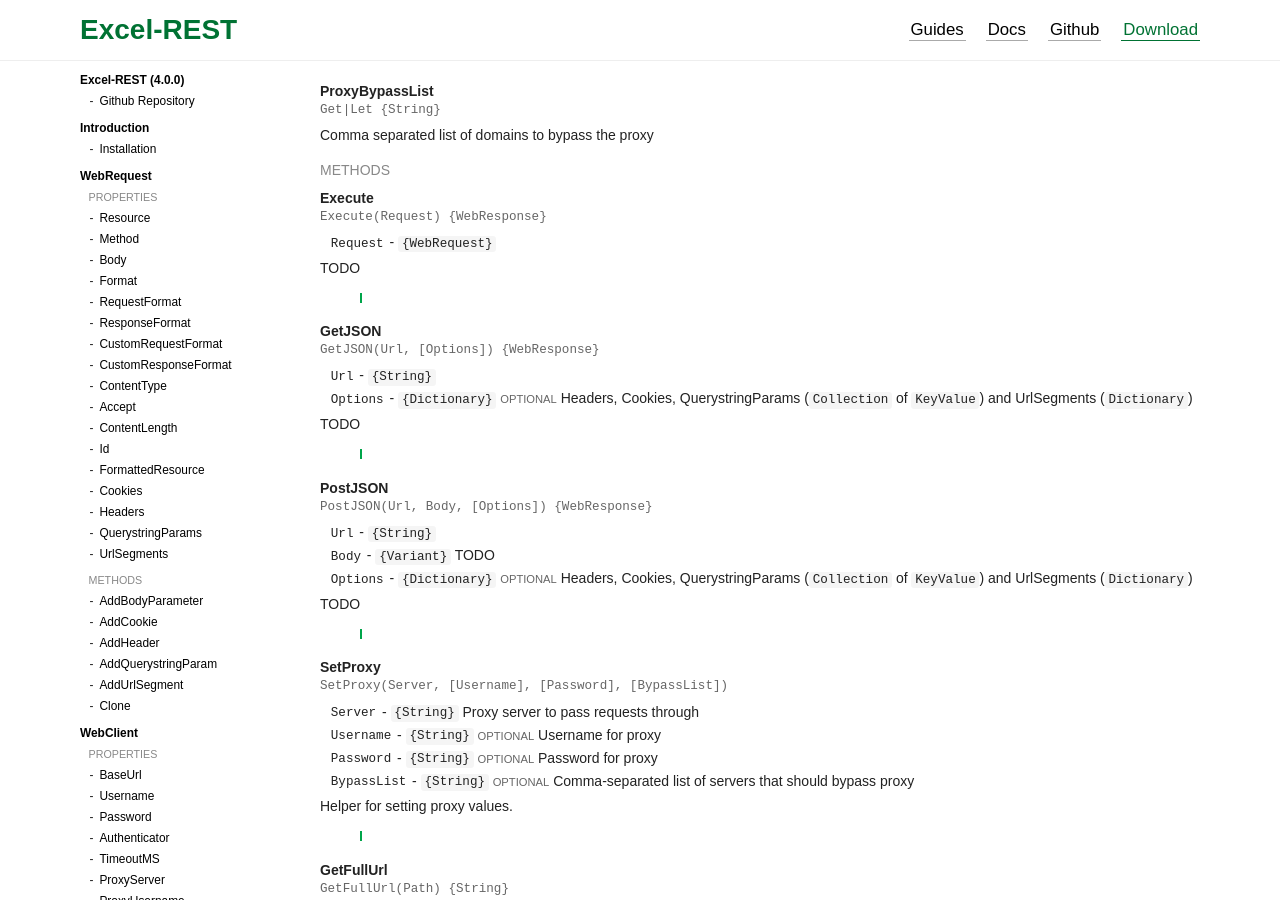
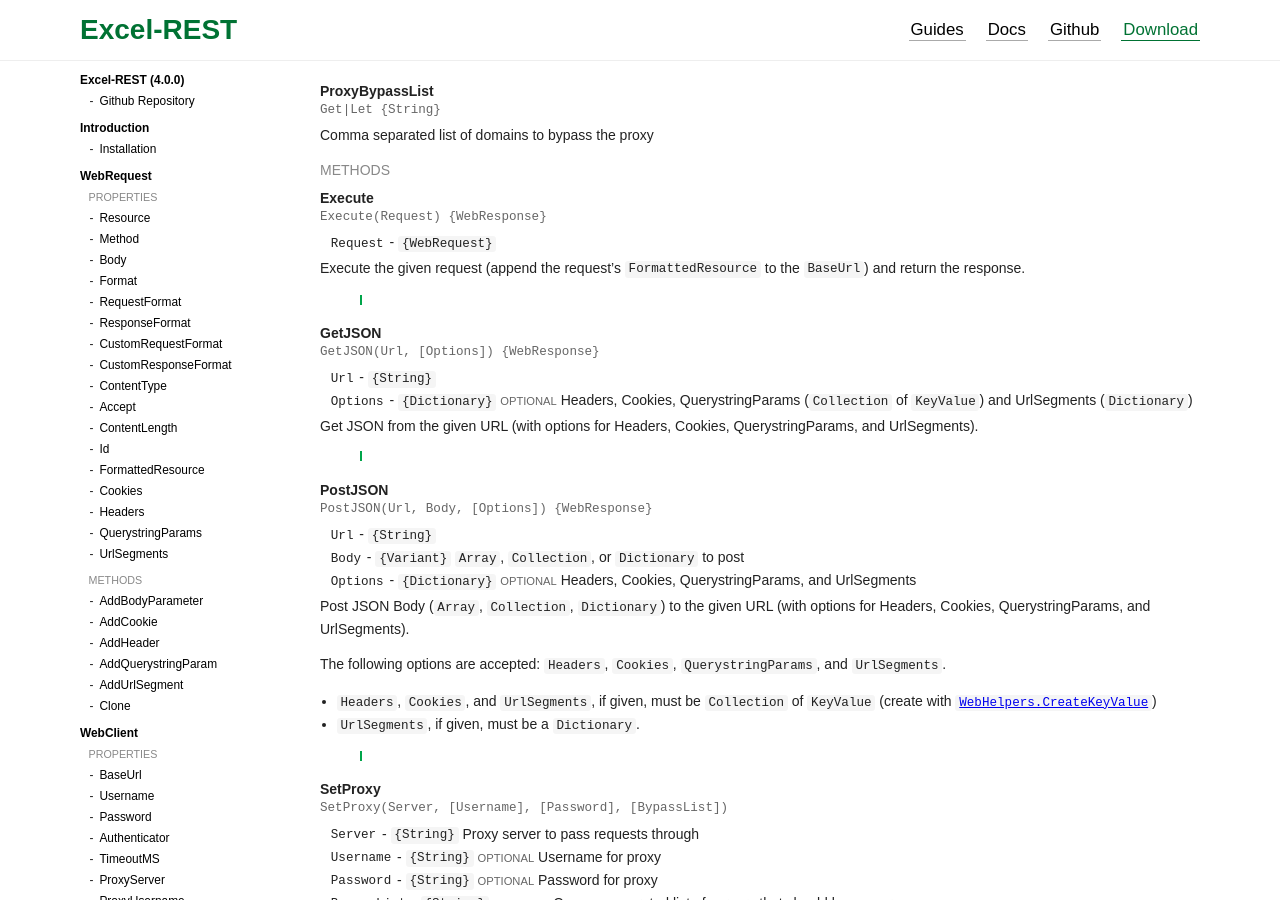
Before and after one commit to VBA-tools/VBA-Web, a Jekyll site: the page built from docs/index.html, in a window 1280 px wide and 900 px high, scrolled down 6529 px. Built offline with Jekyll 4.4.1, drawn with Linux system fonts in a browser that asks for light colours; Markdown is read by kramdown in place of the engine named in the settings.

Commit message:
Update WebClient docs

```diff
--- a/_data/docs/WebClient.yml
+++ b/_data/docs/WebClient.yml
@@ -9,7 +9,7 @@ Properties:
       ' Desired URLs
       ' https://api.example.com/v1/messages
       ' https://api.example.com/v1/users/id
-      '                 BaseUrl <- ^ -> Resource
+      '                BaseUrl <- ^ -> Resource
 
       Dim Client As New WebClient
       Client.BaseUrl = "https://api.example.com/v1/"
@@ -81,9 +81,26 @@ Methods:
     details:
       Request: "`{WebRequest}`"
     description: |
-      TODO
+      Execute the given request
+      (append the request's `FormattedResource` to the `BaseUrl`)
+      and return the response.
     example: |
-      ' TODO
+      Dim Message As String
+
+      Dim Client As New WebClient
+      Client.BaseUrl = "https://api.example.com/v1/"
+
+      Dim Request As New WebRequest
+      Request.Resource = "messages/{id}"
+      Request.AddUrlSegment "id", 123
+
+      ' Add querystring, body, headers, cookies, etc. for request
+
+      Dim Response As WebResponse
+      Set Response = Client.Execute(Request)
+
+      ' -> GET https://api.example/com/v1/messages/123
+      '    headers, cookies, and body...
 
   # GetJSON
   - name: GetJSON
@@ -92,21 +109,59 @@ Methods:
       Url: "`{String}`"
       Options: "`{Dictionary}` _Optional_ Headers, Cookies, QuerystringParams (`Collection` of `KeyValue`) and UrlSegments (`Dictionary`)"
     description: |
-      TODO
+      Get JSON from the given URL (with options for Headers, Cookies, QuerystringParams, and UrlSegments).
     example: |
-      ' TODO
+      Dim Client As New WebClient
+      Dim Url As String
+      Url = "https://api.example.com/v1/messages/1"
+
+      Dim Response As WebResponse
+      Set Response = Client.GetJSON(Url)
+
+      Dim Headers As New Collection
+      Headers.Add RestHelpers.CreateKeyValue("Authorization", "Bearer ...")
+
+      Dim Options As New Dictionary
+      Options.Add "Headers", Headers
+
+      Set Response = Client.GetJSON(Url, Options)
 
   # PostJSON
   - name: PostJSON
     code: "PostJSON(Url, Body, [Options]) {WebResponse}"
     details:
       Url: "`{String}`"
-      Body: "`{Variant}` TODO"
-      Options: "`{Dictionary}` _Optional_ Headers, Cookies, QuerystringParams (`Collection` of `KeyValue`) and UrlSegments (`Dictionary`)"
+      Body: "`{Variant}` `Array`, `Collection`, or `Dictionary` to post"
+      Options: "`{Dictionary}` _Optional_ Headers, Cookies, QuerystringParams, and UrlSegments"
     description: |
-      TODO
+      Post JSON Body (`Array`, `Collection`, `Dictionary`) to the given URL
+      (with options for Headers, Cookies, QuerystringParams, and UrlSegments).
+
+      The following options are accepted: `Headers`, `Cookies`, `QuerystringParams`, and `UrlSegments`.
+
+      - `Headers`, `Cookies`, and `UrlSegments`, if given, must be `Collection` of `KeyValue`
+        (create with [`WebHelpers.CreateKeyValue`](#CreateKeyValue))
+      - `UrlSegments`, if given, must be a `Dictionary`.
     example: |
-      ' TODO
+      Dim Client As New WebClient
+      Dim Url As String
+      Url = "https://api.example.com/v1/messages/1"
+
+      ' Body
+      ' Array, Collection, or Dictionary
+      Dim Body As New Dictionary
+      Body.Add "message", "Howdy!"
+
+      Dim Response As WebResponse
+      Set Response = Client.PostJSON(Url, Body)
+
+      Dim Headers As New Collection
+      Headers.Add RestHelpers.CreateKeyValue("Authorization", "Bearer ...")
+
+      Dim Options As New Dictionary
+      Options.Add "Headers", Headers
+
+      Set Response = Client.PostJSON(Url, Body, Options)
 
   # SetProxy
   - name: SetProxy
@@ -151,7 +206,6 @@ Methods:
     code: "PrepareHttpRequest(Request[Async]) {WinHttpRequest}"
     internal: true
 
-
   # PrepareCURL
   - name: PrepareCURL
     code: "PrepareCURLRequest(Request) {String}"
```
Also changed, not shown: Gemfile.lock.
